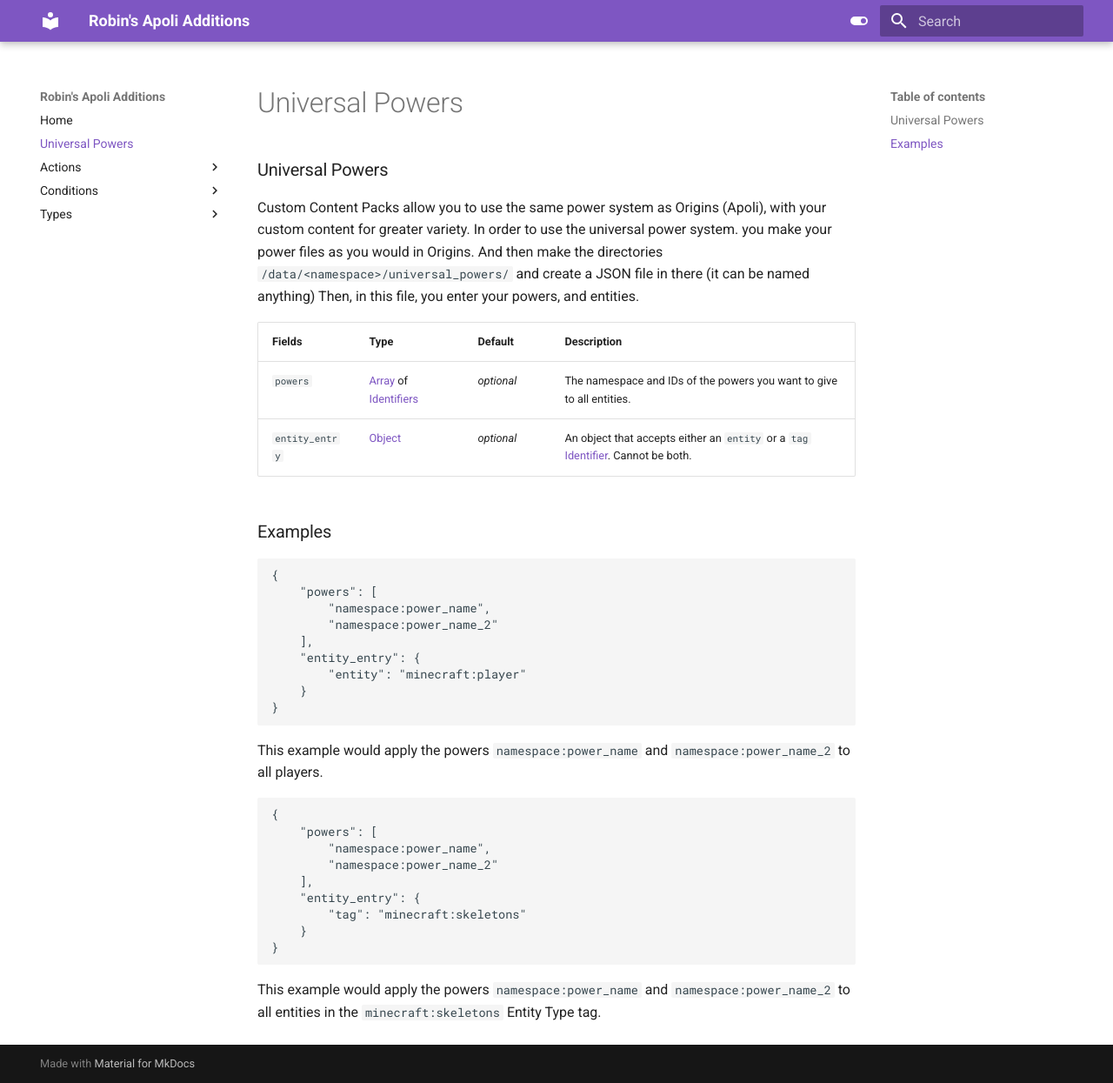
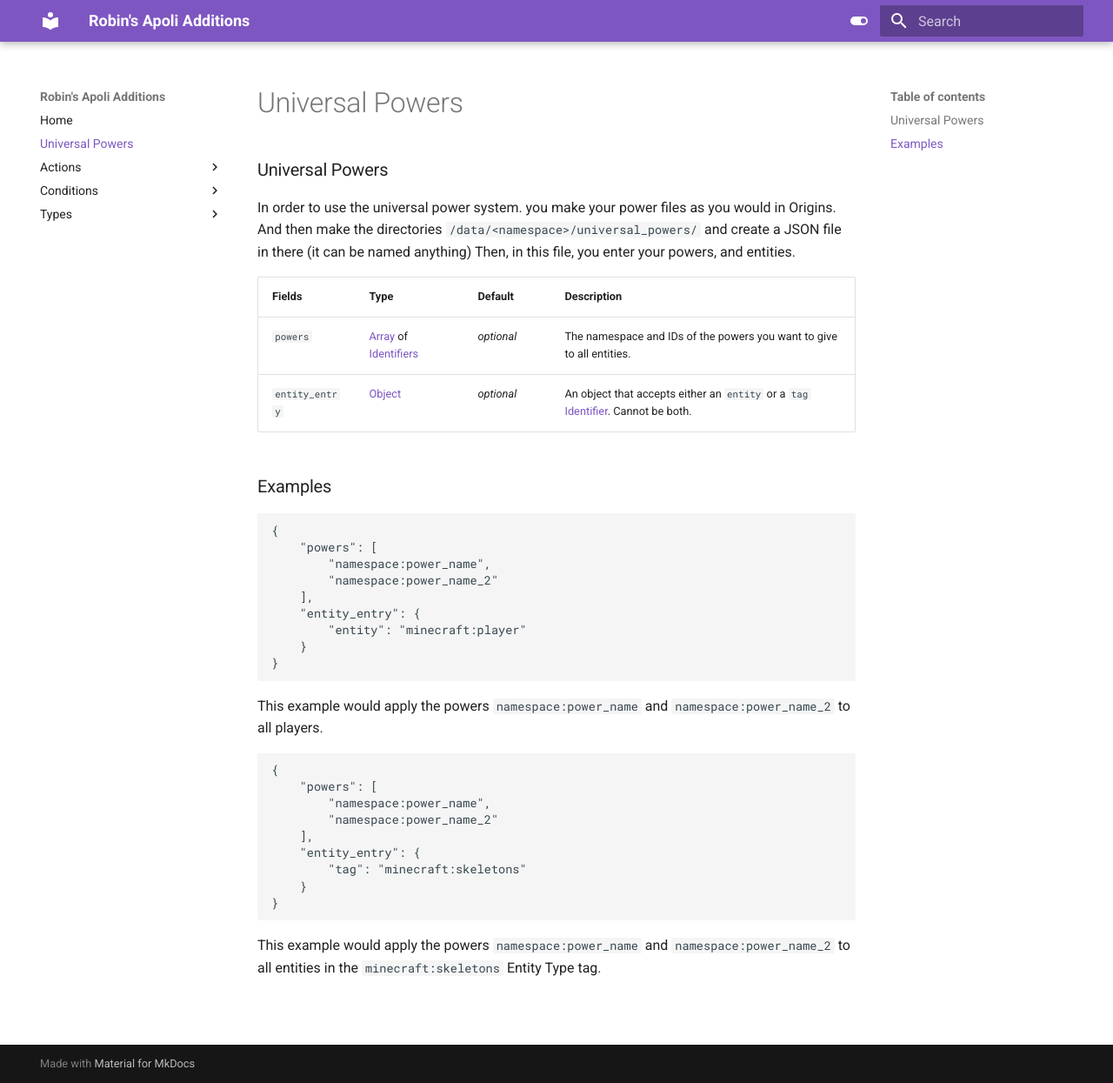
Before and after one commit to ThatRobin/raa_docs, an MkDocs documentation site: the page built from docs/universal_powers.md, in a window 1280 px wide and 1245 px high. Shown: the whole window at 87% size. Built offline with MkDocs 1.6.1 and Material for MkDocs 9.7.7, drawn with Linux system fonts in a browser that asks for light colours.

Commit message:
Fixed some mistakes oop
- Removed references to CCPacks (L)
- Fixed broken link

```diff
--- a/docs/universal_powers.md
+++ b/docs/universal_powers.md
@@ -1,6 +1,6 @@
 ### Universal Powers
 
-Custom Content Packs allow you to use the same power system as Origins (Apoli), with your custom content for greater variety. In order to use the universal power system. you make your power files as you would in Origins. And then make the directories `/data/<namespace>/universal_powers/` and create a JSON file in there (it can be named anything)
+In order to use the universal power system. you make your power files as you would in Origins. And then make the directories `/data/<namespace>/universal_powers/` and create a JSON file in there (it can be named anything)
 Then, in this file, you enter your powers, and entities.
 
 Fields  | Type | Default | Description
--- a/mkdocs.yml
+++ b/mkdocs.yml
@@ -5,7 +5,7 @@ nav:
     - Universal Powers: universal_powers.md
     - Actions:
         - Bi-Entity Actions:
-            - Attack: bi-entity_actions/attack.md
+            - Attack: bientity_actions/attack.md
         - Entity Actions:
             - Open Choice Screen: entity_actions/open_choice_screen.md
         - Item Actions:
```
